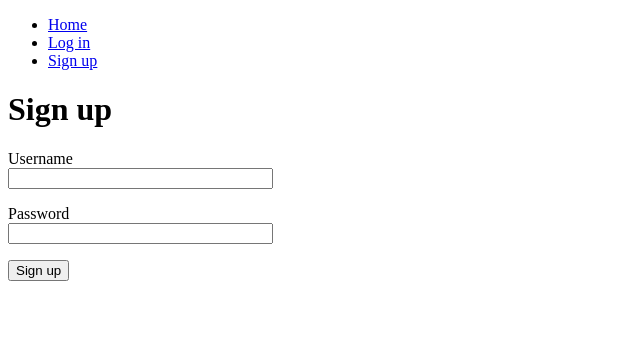
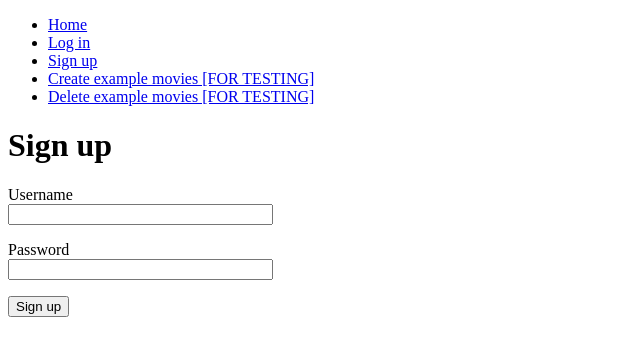
Before and after one commit to virhe/mockboxd, a Flask app: template src/website/templates/signup.html in a window 1280 px wide. Shown: the top 356 px of the page, without its empty margins (0-640 px from the left). Run offline with Flask 3, Linux system fonts and the light colour scheme; the template is opened without the code that fills it: values that come from a table or form of the project are taken from there, others are empty.

Commit message:
Add navbar buttons for movie creation and deletion

```diff
--- a/src/website/templates/base.html
+++ b/src/website/templates/base.html
@@ -16,6 +16,8 @@
                 <li><a href="{{ url_for('views.login') }}">Log in</a></li>
                 <li><a href="{{ url_for('views.signup') }}">Sign up</a></li>
             {% endif %}
+            <li><a href="{{ url_for('views.create_movies') }}">Create example movies [FOR TESTING]</a></li>
+            <li><a href="{{ url_for('views.delete_movies') }}">Delete example movies [FOR TESTING]</a></li>
         </ul>
     </nav>
 
```
